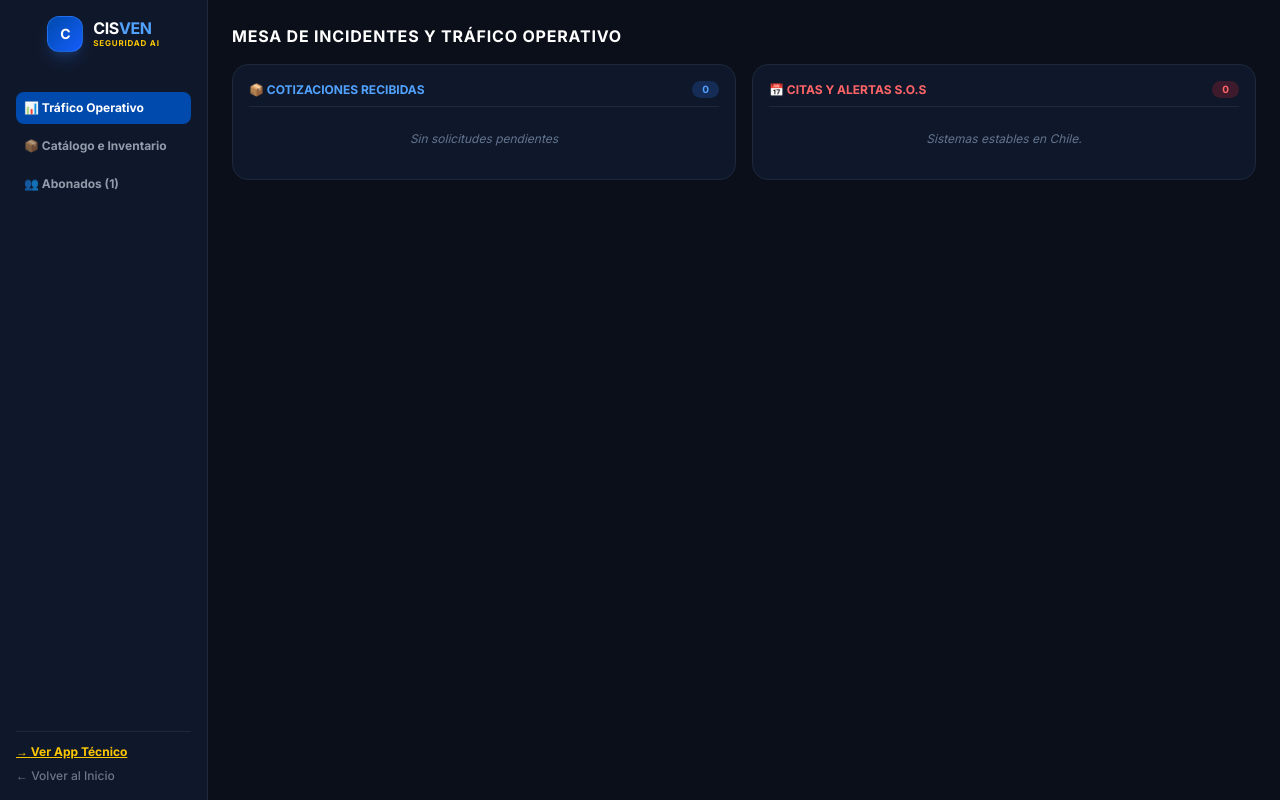
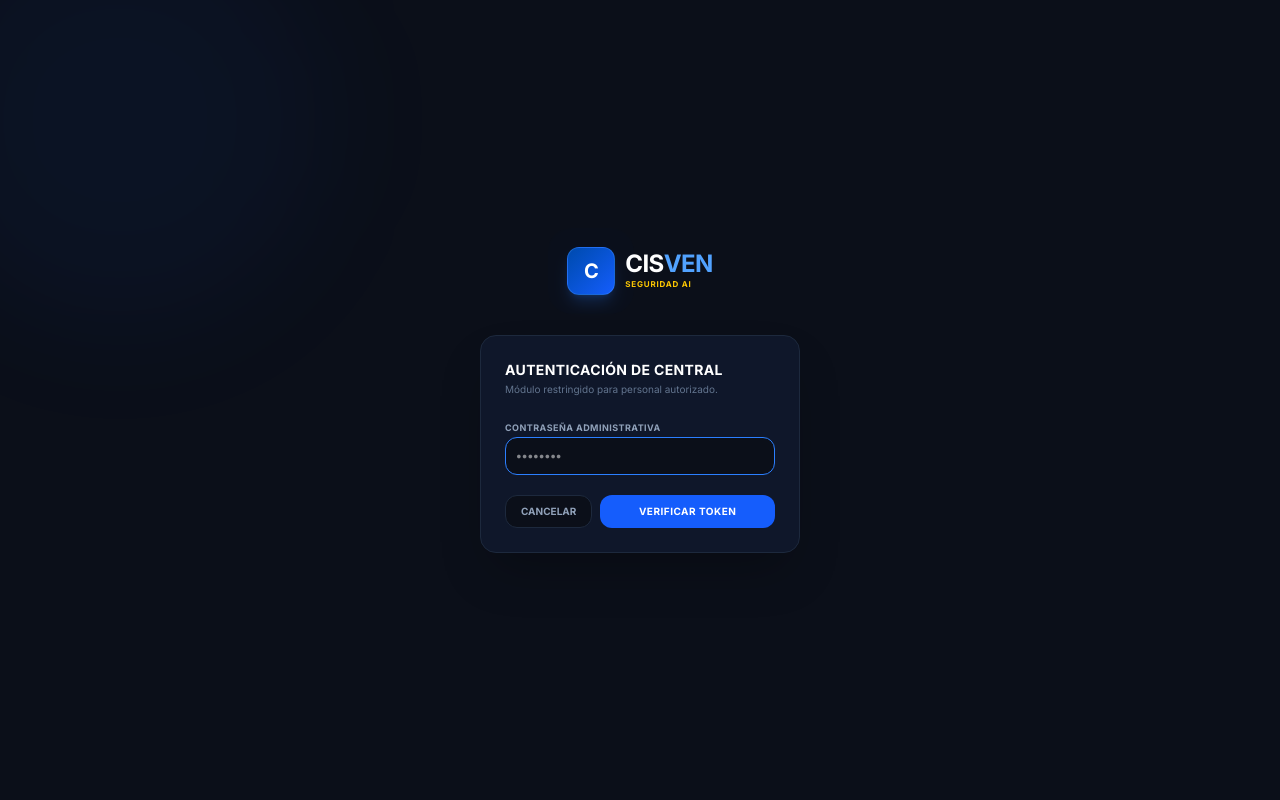
Before and after one commit to isabelleon32-hue/cisven-mvp, a React (Vite) app: page / in a window 1280 px wide. Both pictures are taken after a click on the button "CONSOLA CENTRAL (ADMIN)". Built offline with nearby package versions, Linux system fonts and the light colour scheme.

Commit message:
security: blindar boton de administracion con validacion de contraseña token

```diff
--- a/src/App.jsx
+++ b/src/App.jsx
@@ -22,33 +22,80 @@ export const BrandLogo = ({ size = "md" }) => (
 // PANTALLA DE BIENVENIDA (LANDING)
 // ==========================================
 function Landing({ setView }) {
+  const [showAdminLogin, setShowAdminLogin] = useState(false);
+  const [adminPassword, setAdminPassword] = useState('');
+
+  const handleAdminAccess = (e) => {
+    e.preventDefault();
+    if (adminPassword === 'cisven2026') {
+      setView('admin-ops');
+      setShowAdminLogin(false);
+      setAdminPassword('');
+    } else {
+      alert('🔒 Credencial de Central Incorrecta. Acceso Denegado.');
+      setAdminPassword('');
+    }
+  };
+
   return (
     <div className="min-h-screen bg-[#0b0f19] flex flex-col justify-center items-center p-6 text-center relative overflow-hidden font-sans">
       <div className="absolute w-[400px] h-[400px] bg-blue-600/5 rounded-full blur-3xl -top-20 -left-20"></div>
+
       <div className="space-y-2 mb-10 relative z-10">
         <BrandLogo size="lg" />
       </div>
-      <div className="bg-[#0f172a] p-5 rounded-2xl text-left text-xs mb-8 space-y-2 border border-slate-800 shadow-xl max-w-xs w-full">
+
+      {!showAdminLogin ? (
+        <>
+          <div className="bg-[#0f172a] p-5 rounded-2xl text-left text-xs mb-8 space-y-2 border border-slate-800 shadow-xl max-w-xs w-full animate-fadeIn">
             <p className="text-blue-400 font-bold uppercase text-[9px] tracking-wider mb-1">Módulos de Control Técnico:</p>
             <p className="text-slate-300">● Trazabilidad de hojas de ruta por instalador asignado.</p>
             <p className="text-slate-300">● Inyección de bitácora histórica desde terreno.</p>
             <p className="text-slate-300">● Despacho inmediato por coordenadas S.O.S.</p>
           </div>
+
           <div className="flex flex-col w-full max-w-xs gap-3 relative z-10">
             <button onClick={() => setView('app-dashboard')} className="w-full bg-[#004aad] hover:bg-blue-600 text-white py-3.5 rounded-xl font-black text-xs tracking-wider uppercase shadow-lg shadow-blue-500/10 transition-all active:scale-95">
               Ingresar como Cliente
             </button>
-        <button onClick={() => setView('admin-ops')} className="w-full bg-slate-950 hover:bg-slate-900 text-slate-400 py-3 rounded-xl border border-slate-800 text-xs font-bold transition-all uppercase tracking-wider">
+            <button onClick={() => setShowAdminLogin(true)} className="w-full bg-slate-950 hover:bg-slate-900 text-slate-400 py-3 rounded-xl border border-slate-800 text-xs font-bold transition-all uppercase tracking-wider">
               Consola Central (Admin)
             </button>
           </div>
+        </>
+      ) : (
+        <form onSubmit={handleAdminAccess} className="bg-[#0f172a] p-6 rounded-2xl border border-slate-800 shadow-2xl max-w-xs w-full text-left space-y-4 animate-fadeIn relative z-10">
+          <div>
+            <h3 className="text-sm font-black text-white uppercase tracking-wide">Autenticación de Central</h3>
+            <p className="text-[10px] text-slate-500 mt-0.5">Módulo restringido para personal autorizado.</p>
+          </div>
+
+          <div className="space-y-1">
+            <label className="text-[9px] font-bold text-slate-400 uppercase tracking-wider">Contraseña Administrativa</label>
+            <input
+              type="password"
+              placeholder="••••••••"
+              value={adminPassword}
+              onChange={e => setAdminPassword(e.target.value)}
+              className="w-full p-2.5 bg-[#0b0f19] border border-slate-800 rounded-xl text-white text-xs font-bold focus:outline-none focus:border-blue-500"
+              required
+              autoFocus
+            />
+          </div>
+
+          <div className="flex gap-2 pt-1">
+            <button type="button" onClick={() => { setShowAdminLogin(false); setAdminPassword(''); }} className="w-1/3 bg-[#0b0f19] border border-slate-800 text-slate-400 text-[10px] font-bold rounded-xl py-2 uppercase">
+              Cancelar
+            </button>
+            <button type="submit" className="w-2/3 bg-blue-600 hover:bg-blue-700 text-white text-[10px] font-black rounded-xl py-2 uppercase tracking-wider">
+              Verificar Token
+            </button>
+          </div>
+        </form>
+      )}
     </div>
   );
 }
-
-// ==========================================
-// AUTENTICACIÓN Y REGISTRO DE ABONADOS
-// ==========================================
 function ClientAuth({ users, onRegister, onLoginSuccess }) {
   const [isLogin, setIsLogin] = useState(true);
   const [name, setName] = useState('');
```
Lines whose indentation alone changed are shown as unchanged.
